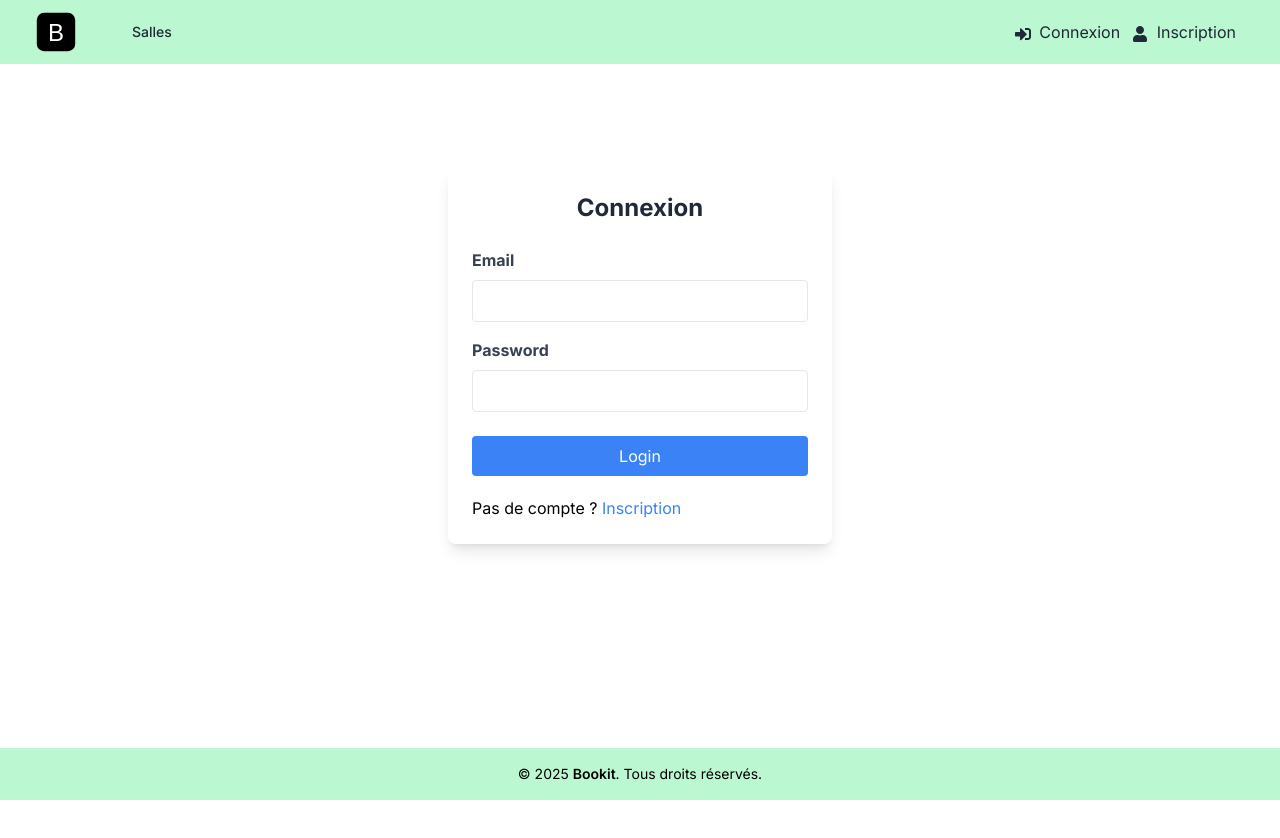
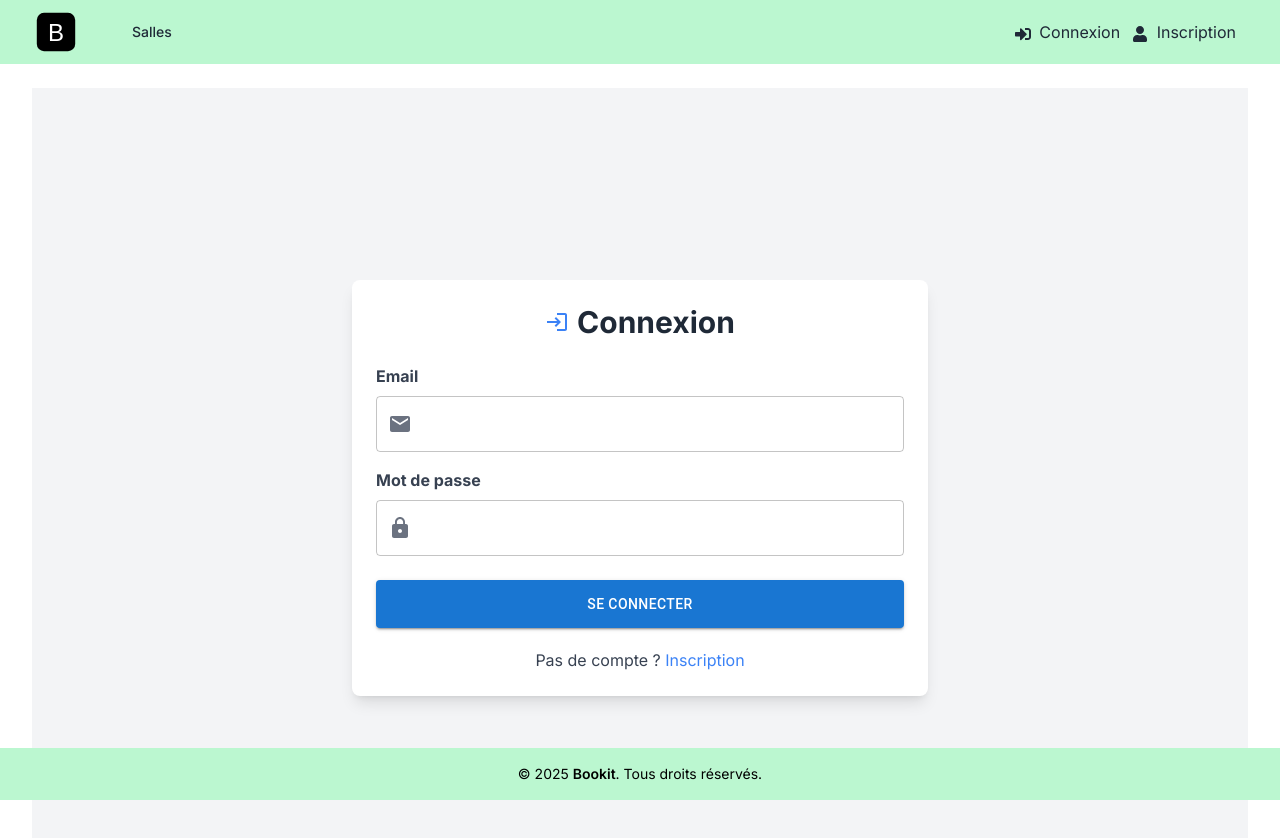
Before and after one commit to lamatmed/bookit, a Next.js app: page /login in a window 1280 px wide. Shown: the top 838 px of the page. Before the commit the page ends 800 px from the top, so only its background shows below. Built offline with nearby package versions, Linux system fonts and the light colour scheme; no server answers.

Commit message:
first commit traduit

```diff
--- a/app/login/page.jsx
+++ b/app/login/page.jsx
@@ -1,10 +1,13 @@
 'use client';
+
 import Link from 'next/link';
 import { useRouter } from 'next/navigation';
 import { useActionState, useEffect, useState } from 'react';
 import { toast } from 'react-toastify';
 import createSession from '../actions/createSession';
 import { useAuth } from '@/context/authContext';
+import { TextField, Button, CircularProgress } from '@mui/material';
+import { Lock, Login, Mail } from '@mui/icons-material';
 
 const LoginPage = () => {
   const [state, formAction] = useActionState(createSession, {});
@@ -29,53 +32,68 @@ const LoginPage = () => {
   };
 
   return (
-    <div className='flex items-center justify-center'>
-      <div className='w-full max-w-sm p-6 mt-20 bg-white rounded-lg shadow-lg'>
+    <div className='flex items-center justify-center min-h-screen p-4 bg-gray-100'>
+    <div className='w-full max-w-xl p-6 bg-white rounded-lg shadow-lg animate-fade-in'>
       <form action={formAction} onSubmit={handleSubmit}>
-          <h2 className='mb-6 text-2xl font-bold text-center text-gray-800'>
-          Connexion
+        <h2 className='flex items-center justify-center gap-2 mb-6 text-3xl font-bold text-center text-gray-800'>
+          <Login className="text-blue-500" /> Connexion
         </h2>
 
         <div className='mb-4'>
           <label htmlFor='email' className='block mb-2 font-bold text-gray-700'>
             Email
           </label>
-            <input
+          <div className='relative flex items-center'>
+            <Mail className='absolute text-gray-500 left-3' />
+            <TextField
               type='email'
               id='email'
               name='email'
-              className='w-full px-3 py-2 border rounded'
+              className='w-full pl-10'
               autoComplete='email'
               required
+              fullWidth
+              variant='outlined'
             />
+          </div>
         </div>
 
         <div className='mb-6'>
           <label htmlFor='password' className='block mb-2 font-bold text-gray-700'>
-              Password
+            Mot de passe
           </label>
-            <input
+          <div className='relative flex items-center'>
+            <Lock className='absolute text-gray-500 left-3' />
+            <TextField
               type='password'
               id='password'
               name='password'
-              className='w-full px-3 py-2 border rounded'
+              className='w-full pl-10'
               autoComplete='current-password'
               required
+              fullWidth
+              variant='outlined'
             />
+          </div>
         </div>
 
         <div className='flex flex-col gap-5'>
-            <button
+          <Button
             type='submit'
-              className='px-4 py-2 text-white bg-blue-500 rounded hover:bg-blue-700 disabled:opacity-50'
+            variant='contained'
+            color='primary'
+            className='h-12'
             disabled={isLoading}
+            fullWidth
           >
-              {isLoading ? '⏳ Connexion...' : 'Login'}
-            </button>
+            {isLoading ? <CircularProgress size={24} color='inherit' /> : 'Se connecter'}
+          </Button>
 
-            <p>
+          <p className='text-center text-gray-700'>
             Pas de compte ?{' '}
-              <Link href='/register' className='text-blue-500'>  Inscription</Link>
+            <Link href='/register' className='text-blue-500 hover:underline'>
+              Inscription
+            </Link>
           </p>
         </div>
       </form>
--- a/app/register/page.jsx
+++ b/app/register/page.jsx
@@ -5,7 +5,9 @@ import { useRouter } from 'next/navigation';
 import { toast } from 'react-toastify';
 import createUser from '@/app/actions/createUser';
 import Link from 'next/link';
-
+import PersonIcon from '@mui/icons-material/Person';
+import EmailIcon from '@mui/icons-material/Email';
+import LockIcon from '@mui/icons-material/Lock';
 const RegisterPage = () => {
   const [state, formAction] = useActionState(createUser, {});
   const [isLoading, setIsLoading] = useState(false);
@@ -27,81 +29,94 @@ const RegisterPage = () => {
   };
 
   return (
-    <div className='flex items-center justify-center'>
-      <div className='w-full max-w-sm p-6 mt-20 bg-white rounded-lg shadow-lg'>
+    <div className="flex items-center justify-center min-h-screen px-4">
+      <div className="w-full max-w-xl p-6 bg-white rounded-lg shadow-lg">
         <form action={formAction} onSubmit={handleSubmit}>
-          <h2 className='mb-6 text-2xl font-bold text-center text-gray-800'>
-          Inscription
+          <h2 className="flex items-center justify-center gap-2 mb-6 text-2xl font-bold text-center text-gray-800">
+            <PersonIcon className="text-blue-500" /> Inscription
           </h2>
 
-          <div className='mb-4'>
-            <label htmlFor='name' className='block mb-2 font-bold text-gray-700'>
+          <div className="mb-4">
+            <label htmlFor="name" className="block mb-2 font-bold text-gray-700">
+
               Nom
             </label>
+            <div className="flex items-center px-3 py-2 border rounded focus-within:ring focus-within:ring-blue-200">
+              <PersonIcon className="mr-2 text-gray-500" />
               <input
-              type='text'
-              id='name'
-              name='name'
-              className='w-full px-3 py-2 border rounded'
-              autoComplete='name'
+                type="text"
+                id="name"
+                name="name"
+                className="w-full outline-none"
+                autoComplete="name"
                 required
               />
             </div>
+          </div>
 
-          <div className='mb-4'>
-            <label htmlFor='email' className='block mb-2 font-bold text-gray-700'>
+          <div className="mb-4">
+            <label htmlFor="email" className="block mb-2 font-bold text-gray-700">
               Email
             </label>
+            <div className="flex items-center px-3 py-2 border rounded focus-within:ring focus-within:ring-blue-200">
+              <EmailIcon className="mr-2 text-gray-500" />
               <input
-              type='email'
-              id='email'
-              name='email'
-              className='w-full px-3 py-2 border rounded'
-              autoComplete='email'
+                type="email"
+                id="email"
+                name="email"
+                className="w-full outline-none"
+                autoComplete="email"
                 required
               />
             </div>
+          </div>
 
-          <div className='mb-4'>
-            <label htmlFor='password' className='block mb-2 font-bold text-gray-700'>
-              Password
+          <div className="mb-4">
+            <label htmlFor="password" className="block mb-2 font-bold text-gray-700">
+              Mot de passe
             </label>
+            <div className="flex items-center px-3 py-2 border rounded focus-within:ring focus-within:ring-blue-200">
+              <LockIcon className="mr-2 text-gray-500" />
               <input
-              type='password'
-              id='password'
-              name='password'
-              className='w-full px-3 py-2 border rounded'
+                type="password"
+                id="password"
+                name="password"
+                className="w-full outline-none"
                 required
-              autoComplete='new-password'
+                autoComplete="new-password"
               />
             </div>
+          </div>
 
-          <div className='mb-6'>
-            <label htmlFor='confirm-password' className='block mb-2 font-bold text-gray-700'>
-              Confirm Password
+          <div className="mb-6">
+            <label htmlFor="confirm-password" className="block mb-2 font-bold text-gray-700">
+              Confirmer le mot de passe
             </label>
+            <div className="flex items-center px-3 py-2 border rounded focus-within:ring focus-within:ring-blue-200">
+              <LockIcon className="mr-2 text-gray-500" />
               <input
-              type='password'
-              id='confirm-password'
-              name='confirm-password'
-              className='w-full px-3 py-2 border rounded'
-              autoComplete='new-password'
+                type="password"
+                id="confirm-password"
+                name="confirm-password"
+                className="w-full outline-none"
+                autoComplete="new-password"
                 required
               />
             </div>
+          </div>
 
-          <div className='flex flex-col gap-5'>
+          <div className="flex flex-col gap-5">
             <button
-              type='submit'
-              className='px-4 py-2 text-white bg-blue-500 rounded hover:bg-blue-700 disabled:opacity-50'
+              type="submit"
+              className="px-4 py-2 text-white bg-blue-500 rounded hover:bg-blue-700 disabled:opacity-50"
               disabled={isLoading}
             >
-              {isLoading ? 'Inscription en cours...' : 'S\'inscrire'}
+              {isLoading ? 'Inscription en cours...' : "S'inscrire"}
             </button>
 
-            <p>
+            <p className="text-center">
               Déjà un compte ?
-              <Link href='/login' className='text-blue-500'> Se connecter</Link>
+              <Link href="/login" className="ml-1 text-blue-500">Se connecter</Link>
             </p>
           </div>
         </form>
--- a/package.json
+++ b/package.json
@@ -9,6 +9,10 @@
         "lint": "next lint"
     },
     "dependencies": {
+        "@emotion/react": "^11.14.0",
+        "@emotion/styled": "^11.14.0",
+        "@mui/icons-material": "^6.4.7",
+        "@mui/material": "^6.4.7",
         "appwrite": "^17.0.0",
         "luxon": "^3.5.0",
         "next": "15.2.1",
```
Also changed, not shown: 1 other file (tests, documents, lock files or other folders). Lines whose indentation alone changed are shown as unchanged.
